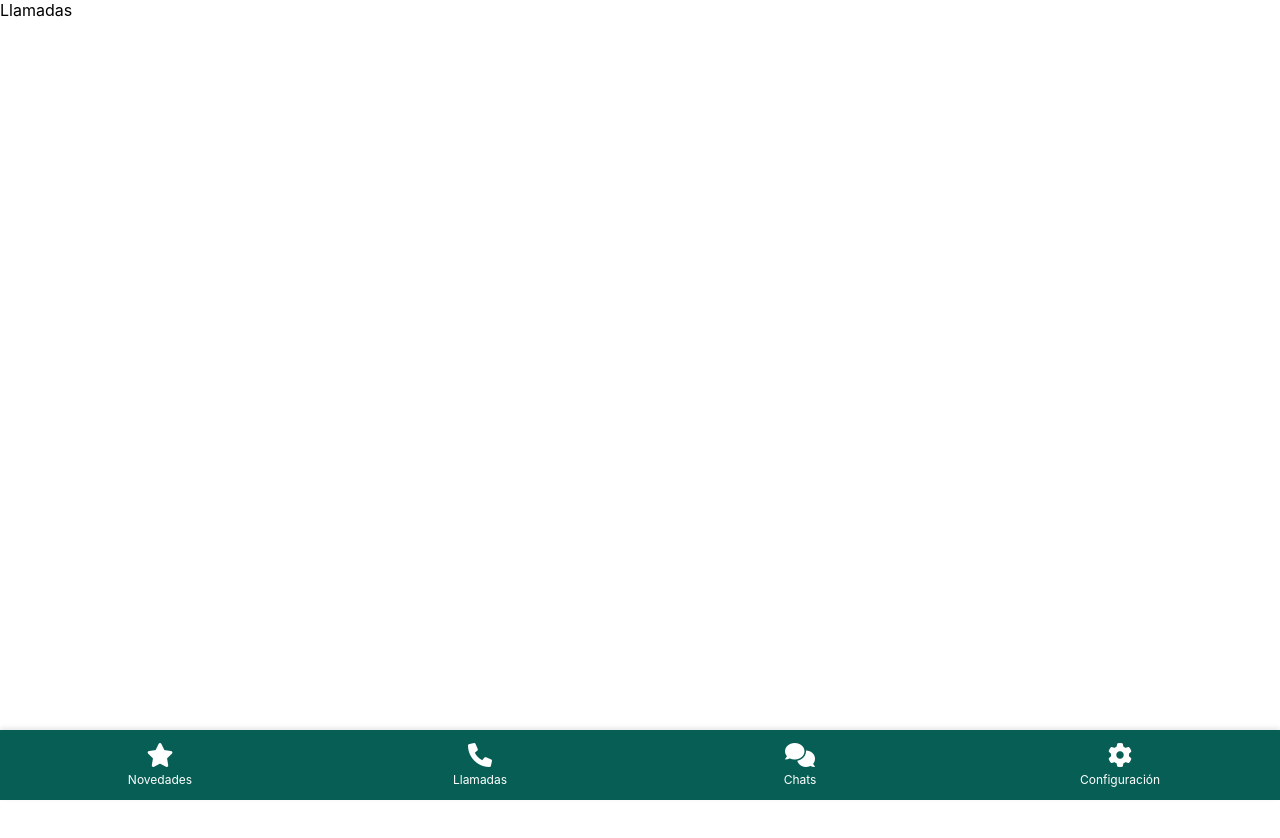
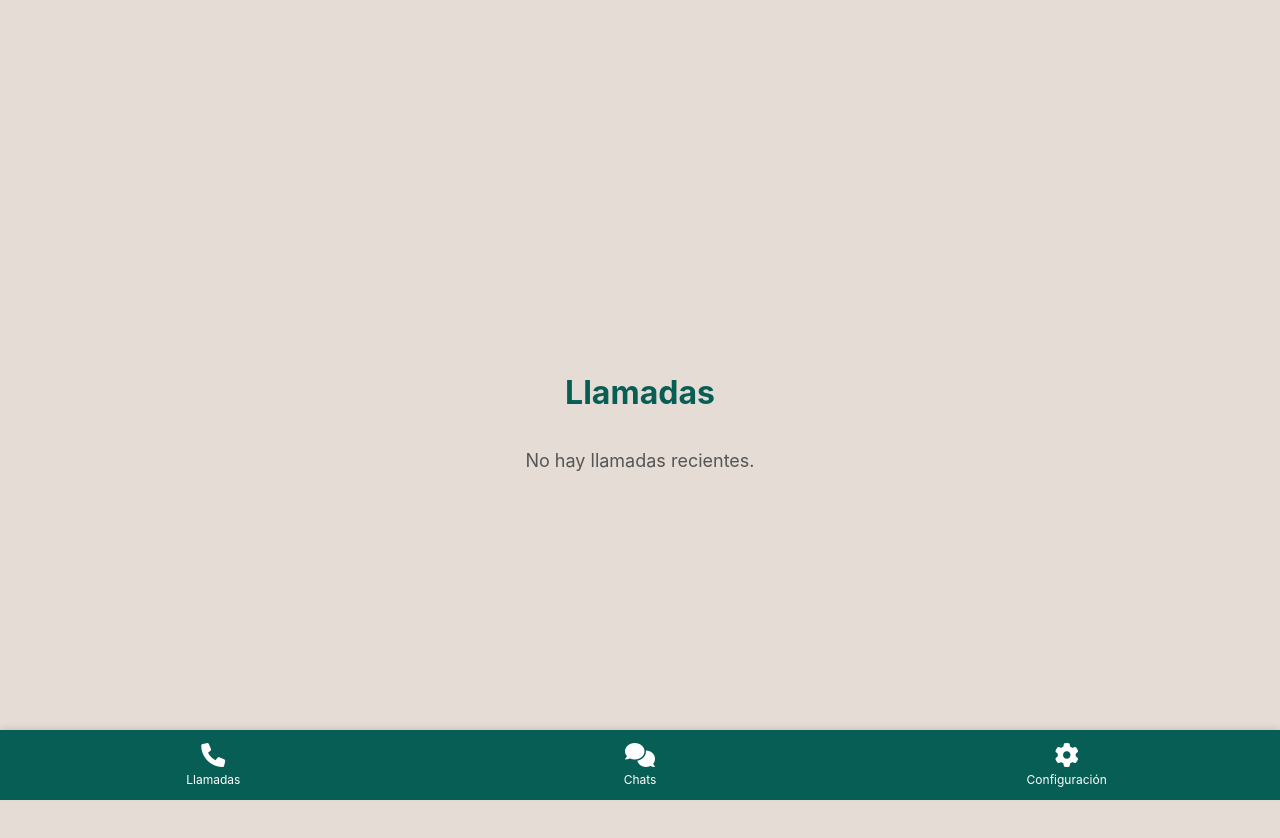
Before and after one commit to camichieri/Proyecto, a React (Vite) app: page /llamadas in a window 1280 px wide. Before the commit the page ends 800 px from the top, so only its background shows below. Built offline with nearby package versions, Linux system fonts and the light colour scheme.

Commit message:
Actualizar

```diff
--- a/src/App.jsx
+++ b/src/App.jsx
@@ -5,6 +5,8 @@ import HomePage from './pages/HomePage.jsx';
 import ContactsPage from './pages/ContactsPage.jsx';
 import ChatsPage from './pages/ChatsPage.jsx';
 import ProfilePage from './pages/ProfilePage.jsx';
+import LlamadasPage from './pages/LlamadasPage.jsx';
+import ConfiguracionPage from './pages/ConfiguracionPage.jsx';
 import './App.css';
 
 function App() {
@@ -12,17 +14,15 @@ function App() {
     <div className="app">
       <Routes>
         <Route path="/" element={<HomePage />} />
-        <Route path="/contacts" element={<ContactsPage />} />
+        <Route path="/chats" element={<ContactsPage />} />
         <Route path="/chats/:contactId" element={<ChatsPage />} />
         <Route path="/profile/:contactId" element={<ProfilePage />} />
-        <Route path="/novedades" element={<div>Novedades</div>} />
-        <Route path="/llamadas" element={<div>Llamadas</div>} />
-        <Route path="/configuracion" element={<div>Configuración</div>} />
+        <Route path="/llamadas" element={<LlamadasPage />} />
+        <Route path="/configuracion" element={<ConfiguracionPage />} />
       </Routes>
       <BottomNavbar />
     </div>
   );
 }
 
-
 export default App;
--- a/src/components/BottomNavbar.jsx
+++ b/src/components/BottomNavbar.jsx
@@ -5,10 +5,6 @@ import './BottomNavbar.css';
 const BottomNavbar = () => {
   return (
     <nav className="bottom-navbar">
-      <Link to="/novedades" className="navbar-item">
-        <i className="fa fa-star"></i>
-        <span>Novedades</span>
-      </Link>
       <Link to="/llamadas" className="navbar-item">
         <i className="fa fa-phone"></i>
         <span>Llamadas</span>
--- /dev/null
+++ b/src/pages/ConfiguracionPage.css
@@ -0,0 +1,20 @@
+.configuracion-page {
+    display: flex;
+    flex-direction: column;
+    align-items: center;
+    justify-content: center;
+    height: 100vh;
+    background-color: #e5ddd5;
+    padding: 20px;
+    text-align: center;
+  }
+
+  .configuracion-page h1 {
+    color: #075e54;
+    margin-bottom: 20px;
+  }
+
+  .configuracion-page p {
+    color: #555;
+    font-size: 18px;
+  }
--- /dev/null
+++ b/src/pages/ConfiguracionPage.jsx
@@ -0,0 +1,13 @@
+import React from 'react';
+import './ConfiguracionPage.css';
+
+const ConfiguracionPage = () => {
+  return (
+    <div className="configuracion-page">
+      <h1>Configuración</h1>
+      <p>Personaliza tu experiencia de WhatsApp.</p>
+    </div>
+  );
+};
+
+export default ConfiguracionPage;
--- /dev/null
+++ b/src/pages/LlamadasPage.css
@@ -0,0 +1,20 @@
+.llamadas-page {
+    display: flex;
+    flex-direction: column;
+    align-items: center;
+    justify-content: center;
+    height: 100vh;
+    background-color: #e5ddd5;
+    padding: 20px;
+    text-align: center;
+  }
+
+  .llamadas-page h1 {
+    color: #075e54;
+    margin-bottom: 20px;
+  }
+
+  .llamadas-page p {
+    color: #555;
+    font-size: 18px;
+  }
--- /dev/null
+++ b/src/pages/LlamadasPage.jsx
@@ -0,0 +1,13 @@
+import React from 'react';
+import './LlamadasPage.css';
+
+const LlamadasPage = () => {
+  return (
+    <div className="llamadas-page">
+      <h1>Llamadas</h1>
+      <p>No hay llamadas recientes.</p>
+    </div>
+  );
+};
+
+export default LlamadasPage;
```
Also changed, not shown: src/pages/ChatsPage.jsx (line endings or trailing spaces).
